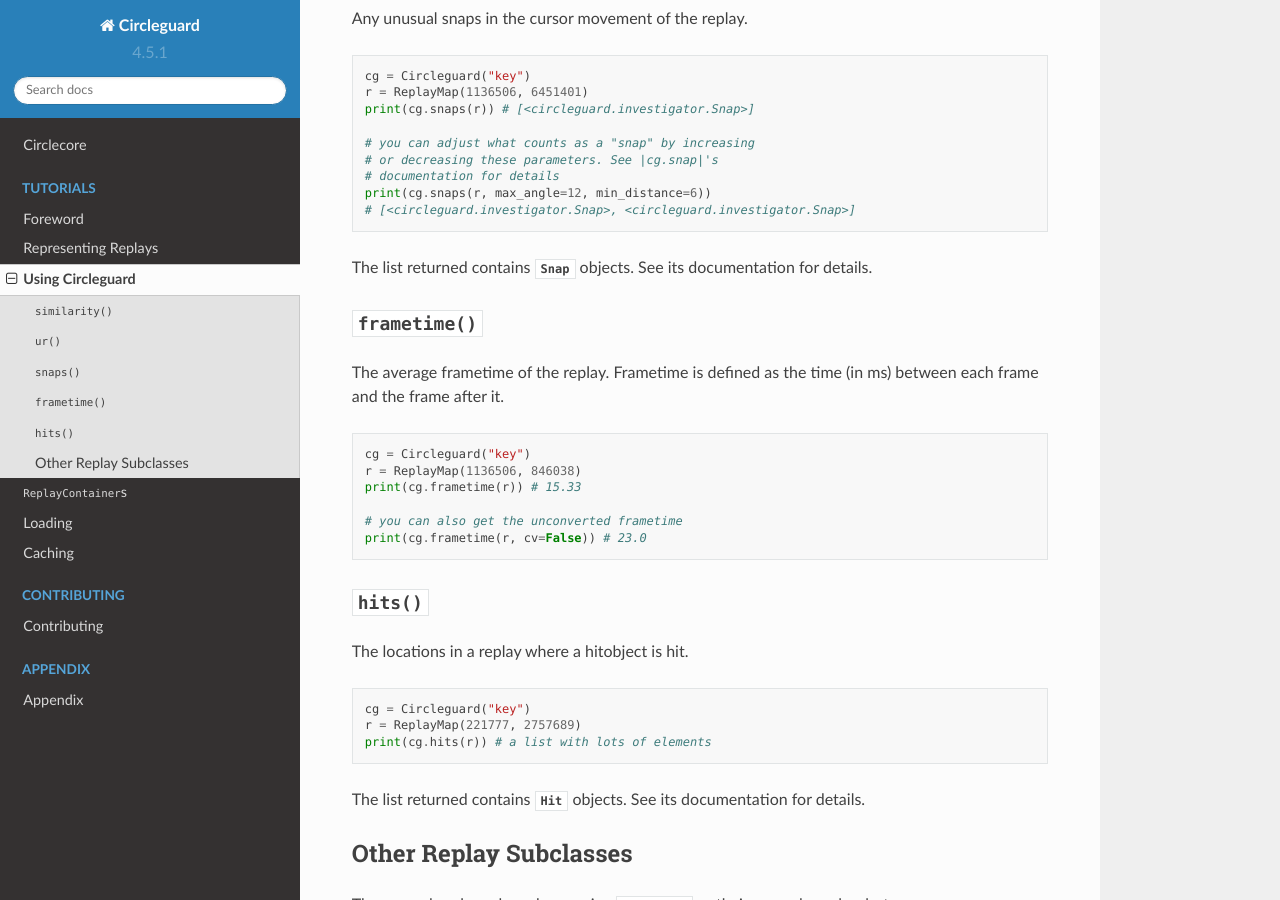
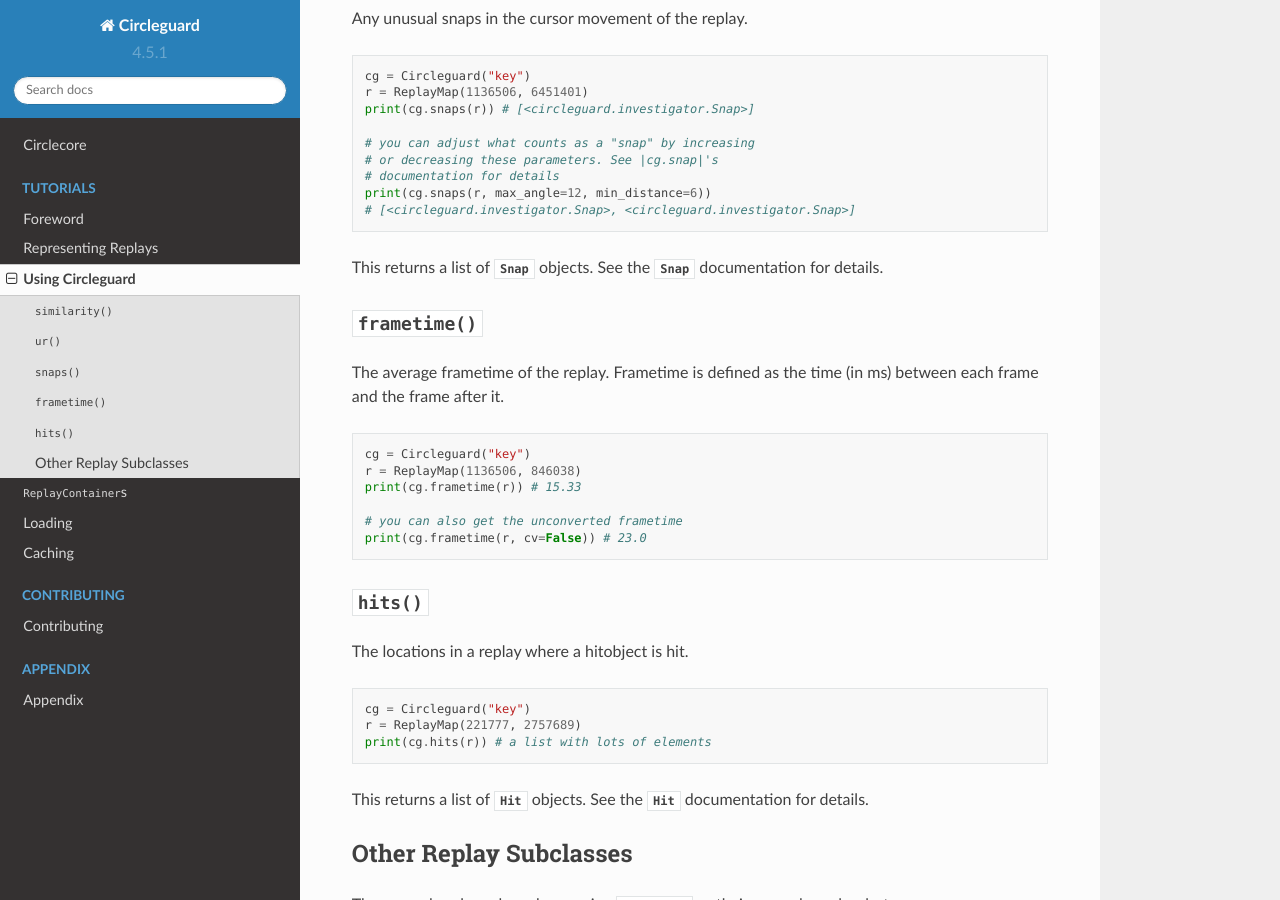
Before and after one commit to circleguard/circlecore, a Sphinx documentation site: the page built from source/using-circleguard.rst, in a window 1280 px wide and 900 px high, scrolled down 1194 px. Built offline with Sphinx 7.4.7 and the Read the Docs theme 2.0.0, drawn with Linux system fonts in a browser that asks for light colours; the version number is read from the project's files by our own code.

Commit message:
reword docs

```diff
--- a/source/using-circleguard.rst
+++ b/source/using-circleguard.rst
@@ -66,7 +66,7 @@ Any unusual snaps in the cursor movement of the replay.
     print(cg.snaps(r, max_angle=12, min_distance=6))
     # [<circleguard.investigator.Snap>, <circleguard.investigator.Snap>]
 
-The list returned contains |Snap| objects. See its documentation for details.
+This returns a list of |Snap| objects. See the |Snap| documentation for details.
 
 |cg.frametime|
 ~~~~~~~~~~~~~~
@@ -94,7 +94,7 @@ The locations in a replay where a hitobject is hit.
     r = ReplayMap(221777, 2757689)
     print(cg.hits(r)) # a list with lots of elements
 
-The list returned contains |Hit| objects. See its documentation for details.
+This returns a list of |Hit| objects. See the |Hit| documentation for details.
 
 Other Replay Subclasses
 ~~~~~~~~~~~~~~~~~~~~~~~
```
